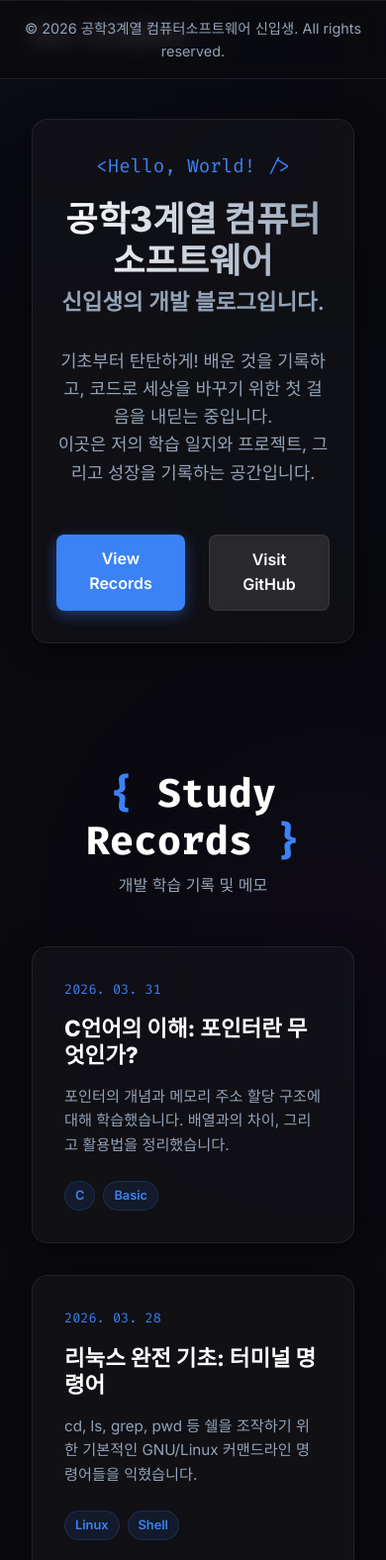
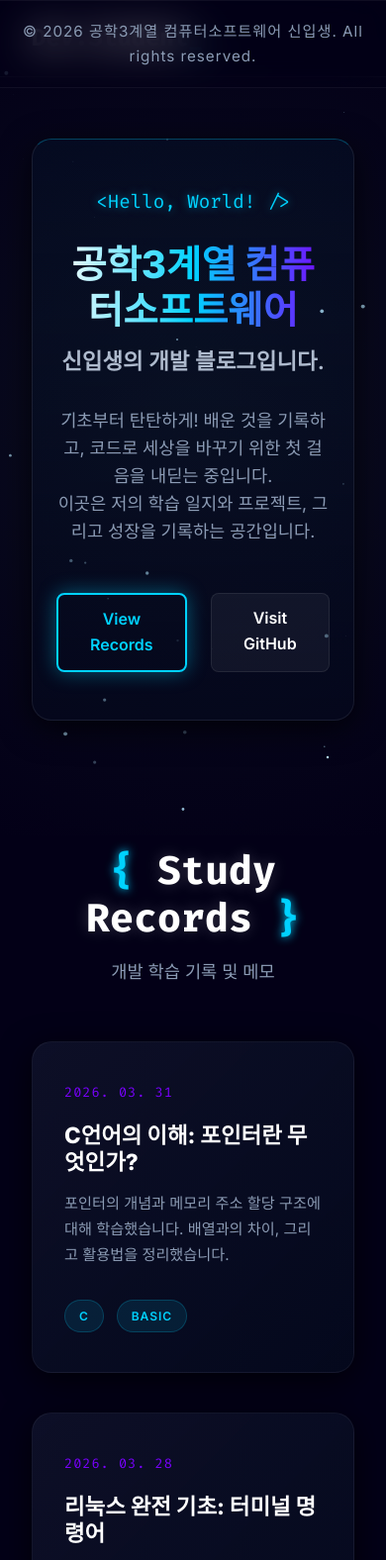
Before and after one commit to gatzlee4214/hyunwoo, a website built with Vite: page index.html in a window 390 px wide. Shown: the top 1576 px of the page at 99% size. Built offline with nearby package versions, Linux system fonts and the light colour scheme.

Commit message:
feat: Apply Galaxy Space theme styling

```diff
--- a/index.html
+++ b/index.html
@@ -14,10 +14,8 @@
   <link rel="stylesheet" href="/style.css">
 </head>
 <body>
-  <!-- Animated Background Elements -->
-  <div class="bg-shape shape-1"></div>
-  <div class="bg-shape shape-2"></div>
-  <div class="bg-shape shape-3"></div>
+  <!-- Galaxy Space Theme Background -->
+  <canvas id="space-canvas"></canvas>
 
   <!-- Header Navigation -->
   <header class="glass-header">
--- a/main.js
+++ b/main.js
@@ -1,37 +1,23 @@
-// Entry point for Javascript logic
 document.addEventListener('DOMContentLoaded', () => {
-  console.log("Welcome to the Developer Blog! - Engineering Freshman");
+  // 1. Navigation & Scroll Logic
+  const navLinks = document.querySelectorAll('.nav-links a');
+  const sections = document.querySelectorAll('section');
 
-  // Smooth scrolling for anchor links
   document.querySelectorAll('a[href^="#"]').forEach(anchor => {
     anchor.addEventListener('click', function (e) {
       e.preventDefault();
-
       const targetId = this.getAttribute('href');
       const targetElement = document.querySelector(targetId);
-
       if (targetElement) {
-        targetElement.scrollIntoView({
-          behavior: 'smooth'
-        });
-
-        // Update active class on nav
-        document.querySelectorAll('.nav-links a').forEach(link => {
-          link.classList.remove('active');
-        });
-        this.classList.add('active');
+        targetElement.scrollIntoView({ behavior: 'smooth' });
       }
     });
   });
 
-  // Intersection Observer for highlighting nav lines on scroll
-  const sections = document.querySelectorAll('section');
-  const navLinks = document.querySelectorAll('.nav-links a');
-
   const observerOptions = {
     root: null,
-    rootMargin: '0px',
-    threshold: 0.5
+    rootMargin: '-20% 0px -60% 0px',
+    threshold: 0
   };
 
   const observer = new IntersectionObserver((entries) => {
@@ -48,7 +34,121 @@ document.addEventListener('DOMContentLoaded', () => {
     });
   }, observerOptions);
 
-  sections.forEach(section => {
-    observer.observe(section);
+  sections.forEach(sec => observer.observe(sec));
+
+  // 2. Galaxy Particle Canvas Logic
+  const canvas = document.getElementById('space-canvas');
+  if(!canvas) return; // safety
+
+  const ctx = canvas.getContext('2d');
+  let width = canvas.width = window.innerWidth;
+  let height = canvas.height = window.innerHeight;
+
+  let particles = [];
+
+  // Mouse interaction variables
+  let mouse = { x: null, y: null, radius: 150 };
+
+  window.addEventListener('mousemove', (e) => {
+    mouse.x = e.x;
+    mouse.y = e.y;
   });
+
+  window.addEventListener('mouseleave', () => {
+    mouse.x = null;
+    mouse.y = null;
+  });
+
+  window.addEventListener('resize', () => {
+    width = canvas.width = window.innerWidth;
+    height = canvas.height = window.innerHeight;
+    initParticles();
+  });
+
+  class Particle {
+    constructor() {
+      this.x = Math.random() * width;
+      this.y = Math.random() * height;
+      this.size = Math.random() * 2;
+      this.baseX = this.x;
+      this.baseY = this.y;
+      this.density = (Math.random() * 30) + 1;
+      this.opacity = Math.random();
+
+      // Some stars blink
+      this.blinkSpeed = Math.random() * 0.02;
+    }
+
+    draw() {
+      ctx.fillStyle = `rgba(180, 230, 255, ${this.opacity})`;
+      ctx.beginPath();
+      ctx.arc(this.x, this.y, this.size, 0, Math.PI * 2);
+      ctx.closePath();
+      ctx.fill();
+    }
+
+    update() {
+      // Blinking logic
+      this.opacity += this.blinkSpeed;
+      if (this.opacity >= 1 || this.opacity <= 0.1) {
+        this.blinkSpeed = -this.blinkSpeed;
+      }
+
+      // Moving in space slowly
+      this.y -= 0.1;
+      if (this.y < 0) {
+        this.y = height;
+        this.x = Math.random() * width;
+        this.baseX = this.x;
+      }
+
+      // Mouse interactivity (Galaxy disruption)
+      if(mouse.x != null) {
+        let dx = mouse.x - this.x;
+        let dy = mouse.y - this.y;
+        let distance = Math.sqrt(dx * dx + dy * dy);
+        let forceDirectionX = dx / distance;
+        let forceDirectionY = dy / distance;
+        let maxDistance = mouse.radius;
+        let force = (maxDistance - distance) / maxDistance;
+        let directionX = forceDirectionX * force * this.density;
+        let directionY = forceDirectionY * force * this.density;
+
+        if (distance < mouse.radius) {
+          this.x -= directionX;
+          this.y -= directionY;
+        } else {
+          if (this.x !== this.baseX) {
+            let dx = this.x - this.baseX;
+            this.x -= dx / 10;
+          }
+        }
+      } else {
+        if (this.x !== this.baseX) {
+          let dx = this.x - this.baseX;
+          this.x -= dx / 10;
+        }
+      }
+    }
+  }
+
+  function initParticles() {
+    particles = [];
+    let numberOfParticles = (width * height) / 9000;
+    for (let i = 0; i < numberOfParticles; i++) {
+      particles.push(new Particle());
+    }
+  }
+
+  function animate() {
+    ctx.clearRect(0, 0, width, height);
+    for (let i = 0; i < particles.length; i++) {
+      particles[i].update();
+      particles[i].draw();
+    }
+    requestAnimationFrame(animate);
+  }
+
+  initParticles();
+  animate();
 });
--- a/style.css
+++ b/style.css
@@ -1,24 +1,25 @@
 /* =========================================
-   CSS Reset & Variables
+   CSS Reset & Variables (Galaxy Theme)
 ========================================= */
 :root {
-  --color-bg: #0a0a0f;
-  --color-text: #e2e8f0;
-  --color-text-muted: #94a3b8;
-  --color-primary: #3b82f6;
-  --color-primary-hover: #2563eb;
-  --color-secondary: rgba(255, 255, 255, 0.1);
-  --color-secondary-hover: rgba(255, 255, 255, 0.15);
+  --color-bg: #030017;           /* Deep nearly black indigo */
+  --color-text: #e2e8f0;         /* Soft white text */
+  --color-text-muted: #8b9bb4;   /* Cool muted text for the cosmos */
+  --color-primary: #00d2ff;      /* Cyan star color */
+  --color-primary-hover: #00a4d6;
+  --color-secondary: rgba(255, 255, 255, 0.05);
+  --color-secondary-hover: rgba(255, 255, 255, 0.1);
   --color-white: #ffffff;
 
-  --glass-bg: rgba(20, 20, 25, 0.6);
+  --glass-bg: rgba(5, 10, 30, 0.45);
   --glass-border: rgba(255, 255, 255, 0.08);
-  --glass-shadow: 0 4px 30px rgba(0, 0, 0, 0.5);
+  --glass-shadow: 0 8px 32px 0 rgba(0, 0, 0, 0.7);
+  --glow-shadow: 0 0 20px rgba(0, 210, 255, 0.4);
 
   --font-main: 'Inter', sans-serif;
   --font-code: 'Fira Code', monospace;
 
-  --transition: all 0.3s cubic-bezier(0.25, 0.8, 0.25, 1);
+  --transition: all 0.4s cubic-bezier(0.175, 0.885, 0.32, 1.275);
 }
 
 * {
@@ -42,46 +43,16 @@ body {
 }
 
 /* =========================================
-   Animated Background Elements
+   Galaxy Canvas Background
 ========================================= */
-.bg-shape {
+#space-canvas {
   position: fixed;
-  border-radius: 50%;
-  filter: blur(120px);
+  top: 0;
+  left: 0;
+  width: 100%;
+  height: 100%;
   z-index: -1;
-  opacity: 0.5;
-  animation: float 20s infinite alternate;
-}
-
-.shape-1 {
-  top: -10%;
-  left: -10%;
-  width: 50vw;
-  height: 50vw;
-  background-color: rgba(59, 130, 246, 0.2); /* Blue */
-}
-
-.shape-2 {
-  bottom: -20%;
-  right: -10%;
-  width: 60vw;
-  height: 60vw;
-  background-color: rgba(147, 51, 234, 0.15); /* Purple */
-  animation-delay: -5s;
-}
-
-.shape-3 {
-  top: 40%;
-  left: 60%;
-  width: 30vw;
-  height: 30vw;
-  background-color: rgba(16, 185, 129, 0.15); /* Emerald */
-  animation-delay: -10s;
-}
-
-@keyframes float {
-  0% { transform: translate(0, 0) scale(1); }
-  100% { transform: translate(30px, 50px) scale(1.1); }
+  background: radial-gradient(circle at center, #0B0E20 0%, #030017 100%);
 }
 
 /* =========================================
@@ -89,11 +60,11 @@ body {
 ========================================= */
 .glass-panel {
   background: var(--glass-bg);
-  backdrop-filter: blur(12px);
-  -webkit-backdrop-filter: blur(12px);
+  backdrop-filter: blur(16px);
+  -webkit-backdrop-filter: blur(16px);
   border: 1px solid var(--glass-border);
   box-shadow: var(--glass-shadow);
-  border-radius: 16px;
+  border-radius: 20px;
 }
 
 /* =========================================
@@ -112,47 +83,64 @@ h1, h2, h3 {
   text-decoration: none;
   font-weight: 600;
   font-size: 1rem;
-  transition: var(--transition);
+  transition: all 0.3s ease;
   cursor: pointer;
   border: none;
+  position: relative;
+  overflow: hidden;
+  z-index: 1;
 }
 
 .btn.primary {
-  background-color: var(--color-primary);
-  color: var(--color-white);
-  box-shadow: 0 4px 15px rgba(59, 130, 246, 0.4);
+  background: transparent;
+  color: var(--color-primary);
+  border: 2px solid var(--color-primary);
+  box-shadow: var(--glow-shadow);
+}
+
+.btn.primary::before {
+  content: '';
+  position: absolute;
+  top: 0; left: 0; right: 0; bottom: 0;
+  background: var(--color-primary);
+  z-index: -1;
+  transform: scaleX(0);
+  transform-origin: left;
+  transition: transform 0.4s ease;
 }
 
 .btn.primary:hover {
-  background-color: var(--color-primary-hover);
-  transform: translateY(-2px);
-  box-shadow: 0 6px 20px rgba(59, 130, 246, 0.6);
+  color: #030017;
+}
+
+.btn.primary:hover::before {
+  transform: scaleX(1);
 }
 
 .btn.secondary {
   background-color: var(--color-secondary);
   color: var(--color-white);
-  backdrop-filter: blur(4px);
   border: 1px solid var(--glass-border);
 }
 
 .btn.secondary:hover {
   background-color: var(--color-secondary-hover);
   transform: translateY(-2px);
+  box-shadow: 0 4px 15px rgba(255, 255, 255, 0.1);
 }
 
 /* =========================================
    Navigation Header
 ========================================= */
 .glass-header {
-  background: rgba(10, 10, 15, 0.8);
-  backdrop-filter: blur(10px);
-  border-bottom: 1px solid var(--glass-border);
+  background: rgba(3, 0, 23, 0.4);
+  backdrop-filter: blur(20px);
+  border-bottom: 1px solid rgba(255, 255, 255, 0.05);
   position: fixed;
   top: 0;
   width: 100%;
   z-index: 1000;
-  padding: 1rem 0;
+  padding: 1.2rem 0;
 }
 
 nav {
@@ -169,11 +157,13 @@ nav {
   font-size: 1.5rem;
   font-weight: 700;
   color: var(--color-white);
+  text-shadow: 0 0 10px rgba(255, 255, 255, 0.3);
 }
 
 .logo span {
   color: var(--color-primary);
   animation: blink 1s step-end infinite;
+  text-shadow: 0 0 15px var(--color-primary);
 }
 
 @keyframes blink {
@@ -190,12 +180,14 @@ nav {
   color: var(--color-text-muted);
   text-decoration: none;
   font-weight: 500;
-  transition: var(--transition);
+  transition: all 0.3s ease;
   font-size: 0.95rem;
+  letter-spacing: 1px;
 }
 
 .nav-links a:hover, .nav-links a.active {
   color: var(--color-primary);
+  text-shadow: 0 0 8px var(--color-primary);
 }
 
 /* =========================================
@@ -208,42 +200,48 @@ main {
   display: flex;
   flex-direction: column;
   gap: 8rem;
-  margin-top: 120px;
+  margin-top: 140px;
 }
 
 section {
-  scroll-margin-top: 100px;
+  scroll-margin-top: 120px;
 }
 
 /* --- Hero Section --- */
 .hero-content {
-  padding: 4rem;
+  padding: 5rem 4rem;
   text-align: center;
   position: relative;
   overflow: hidden;
+  border-top: 1px solid rgba(0, 210, 255, 0.3);
+  background: linear-gradient(180deg, rgba(0,210,255,0.03) 0%, rgba(5,10,30,0.6) 100%);
 }
 
 .greeting {
   font-family: var(--font-code);
   color: var(--color-primary);
   font-size: 1.2rem;
-  margin-bottom: 1rem;
+  margin-bottom: 1.5rem;
+  text-shadow: 0 0 8px rgba(0, 210, 255, 0.5);
 }
 
-/* Glitch Effect */
 .glitch {
   font-size: 3.5rem;
-  margin-bottom: 0.5rem;
-  position: relative;
-  display: inline-block;
-  background: linear-gradient(to right, #ffffff, #94a3b8);
+  margin-bottom: 1rem;
+  background: linear-gradient(to right, #ffffff, #00d2ff, #7a00ff);
   -webkit-background-clip: text;
   -webkit-text-fill-color: transparent;
+  animation: textShimmer 3s infinite linear;
+  background-size: 200% auto;
+}
+
+@keyframes textShimmer {
+  to { background-position: 200% center; }
 }
 
 .hero h2 {
   font-size: 2rem;
-  color: var(--color-text-muted);
+  color: #aebacd;
   margin-bottom: 2rem;
   font-weight: 600;
 }
@@ -263,7 +261,7 @@ section {
 
 /* --- Study Records Section --- */
 .section-title {
-  margin-bottom: 3rem;
+  margin-bottom: 3.5rem;
   text-align: center;
 }
 
@@ -271,119 +269,137 @@ section {
   font-family: var(--font-code);
   font-size: 2.5rem;
   color: var(--color-white);
+  text-shadow: 0 0 15px rgba(255,255,255,0.2);
 }
 
 .section-title h2::before {
   content: '{ ';
   color: var(--color-primary);
+  text-shadow: 0 0 10px var(--color-primary);
 }
 .section-title h2::after {
   content: ' }';
   color: var(--color-primary);
+  text-shadow: 0 0 10px var(--color-primary);
 }
 
 .section-title p {
   color: var(--color-text-muted);
-  margin-top: 0.5rem;
+  margin-top: 1rem;
+  font-size: 1.1rem;
 }
 
 .cards-container {
   display: grid;
-  grid-template-columns: repeat(auto-fit, minmax(300px, 1fr));
-  gap: 2rem;
+  grid-template-columns: repeat(auto-fit, minmax(320px, 1fr));
+  gap: 2.5rem;
 }
 
 .record-card {
-  padding: 2rem;
+  padding: 2.5rem 2rem;
   transition: var(--transition);
   position: relative;
   overflow: hidden;
+  background: linear-gradient(135deg, rgba(20,25,50,0.6) 0%, rgba(5,10,30,0.8) 100%);
+  border: 1px solid rgba(255,255,255,0.05);
 }
 
+/* Glowing Border Effect */
 .record-card::before {
   content: '';
   position: absolute;
   top: 0;
   left: 0;
-  width: 4px;
-  height: 100%;
-  background: var(--color-primary);
-  transform: scaleY(0);
-  transform-origin: top;
-  transition: transform 0.4s ease;
+  width: 100%;
+  height: 2px;
+  background: linear-gradient(90deg, transparent, var(--color-primary), transparent);
+  opacity: 0;
+  transition: opacity 0.5s ease;
 }
 
 .record-card:hover {
-  transform: translateY(-10px);
-  box-shadow: 0 10px 40px rgba(0, 0, 0, 0.6);
-  border-color: rgba(255,255,255,0.15);
+  transform: translateY(-12px) scale(1.02);
+  box-shadow: 0 15px 40px rgba(0, 0, 0, 0.8), 0 0 20px rgba(0, 210, 255, 0.2);
+  border-color: rgba(0, 210, 255, 0.3);
 }
 
 .record-card:hover::before {
-  transform: scaleY(1);
+  opacity: 1;
 }
 
 .card-date {
   font-family: var(--font-code);
   font-size: 0.85rem;
-  color: var(--color-primary);
-  margin-bottom: 1rem;
+  color: #7a00ff;
+  margin-bottom: 1.2rem;
+  letter-spacing: 1px;
 }
 
 .card-title {
   font-size: 1.4rem;
   margin-bottom: 1rem;
+  color: #fff;
 }
 
 .card-excerpt {
   color: var(--color-text-muted);
   font-size: 0.95rem;
-  margin-bottom: 1.5rem;
+  margin-bottom: 2rem;
+  line-height: 1.7;
 }
 
 .tags {
   display: flex;
-  gap: 0.5rem;
+  gap: 0.8rem;
+  flex-wrap: wrap;
 }
 
 .tag {
-  background: rgba(59, 130, 246, 0.1);
+  background: rgba(0, 210, 255, 0.1);
   color: var(--color-primary);
-  padding: 4px 10px;
+  padding: 6px 14px;
   border-radius: 20px;
-  font-size: 0.8rem;
+  font-size: 0.75rem;
   font-weight: 600;
-  border: 1px solid rgba(59, 130, 246, 0.2);
+  border: 1px solid rgba(0, 210, 255, 0.2);
+  text-transform: uppercase;
+  letter-spacing: 1px;
 }
 
 /* --- GitHub Section --- */
 .github-container {
   display: flex;
   align-items: center;
-  padding: 4rem;
+  padding: 4rem 5rem;
   gap: 4rem;
-  background: linear-gradient(135deg, var(--glass-bg), rgba(20, 20, 25, 0.9));
+  background: linear-gradient(135deg, rgba(15, 20, 45, 0.8), rgba(0, 5, 20, 0.9));
   margin-bottom: 6rem;
+  border: 1px solid rgba(122, 0, 255, 0.3);
+  box-shadow: 0 10px 40px rgba(122, 0, 255, 0.1);
 }
 
 .github-icon svg {
   color: var(--color-white);
-  transition: transform 0.5s ease;
+  transition: transform 0.8s cubic-bezier(0.175, 0.885, 0.32, 1.275);
+  filter: drop-shadow(0 0 10px rgba(255,255,255,0.4));
 }
 
 .github-container:hover .github-icon svg {
-  transform: rotate(360deg);
+  transform: rotate(360deg) scale(1.1);
 }
 
 .github-info h2 {
-  font-size: 2.2rem;
-  margin-bottom: 1rem;
+  font-size: 2.4rem;
+  margin-bottom: 1.2rem;
+  background: linear-gradient(90deg, #fff, #b9b6ff);
+  -webkit-background-clip: text;
+  -webkit-text-fill-color: transparent;
 }
 
 .github-info p {
   color: var(--color-text-muted);
-  margin-bottom: 2rem;
-  font-size: 1.1rem;
+  margin-bottom: 2.5rem;
+  font-size: 1.15rem;
   max-width: 600px;
 }
 
@@ -392,16 +408,16 @@ section {
 ========================================= */
 footer {
   text-align: center;
-  padding: 2rem;
-  position: relative; /* overriding clear fixed */
-  border-top: 1px solid var(--glass-border);
-  border-bottom: none;
-  background: var(--glass-bg);
+  padding: 3rem 2rem;
+  border-top: 1px solid rgba(255, 255, 255, 0.05);
+  background: rgba(3, 0, 20, 0.8);
+  backdrop-filter: blur(10px);
 }
 
 footer p {
   color: var(--color-text-muted);
-  font-size: 0.9rem;
+  font-size: 0.95rem;
+  letter-spacing: 1px;
 }
 
 /* =========================================
@@ -409,20 +425,20 @@ footer p {
 ========================================= */
 .fade-in {
   opacity: 0;
-  transform: translateY(20px);
-  animation: easeFadeIn 1s forwards;
+  transform: translateY(30px);
+  animation: easeFadeIn 1.2s cubic-bezier(0.2, 0.8, 0.2, 1) forwards;
 }
 
 .slide-up {
   opacity: 0;
-  transform: translateY(40px);
-  animation: easeFadeIn 1s 0.3s forwards;
+  transform: translateY(50px);
+  animation: easeFadeIn 1.2s cubic-bezier(0.2, 0.8, 0.2, 1) 0.3s forwards;
 }
 
 .scale-in {
   opacity: 0;
   transform: scale(0.95);
-  animation: easeScaleIn 1s 0.6s forwards;
+  animation: easeScaleIn 1.2s cubic-bezier(0.2, 0.8, 0.2, 1) 0.6s forwards;
 }
 
 @keyframes easeFadeIn {
@@ -434,22 +450,22 @@ footer p {
 }
 
 /* =========================================
-   Responsive Media Queries
+   Responsive
 ========================================= */
 @media (max-width: 768px) {
   .hero-content {
-    padding: 2rem 1.5rem;
+    padding: 3rem 1.5rem;
   }
-  .glitch { font-size: 2.2rem; }
+  .glitch { font-size: 2.4rem; background-size: auto; }
   .hero h2 { font-size: 1.4rem; }
 
   .github-container {
     flex-direction: column;
     text-align: center;
-    padding: 2rem;
+    padding: 3rem 1.5rem;
     gap: 2rem;
   }
   .nav-links {
-    display: none; /* simple mobile behavior */
+    display: none;
   }
 }
```
